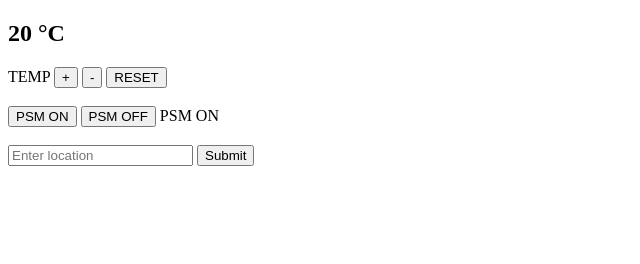
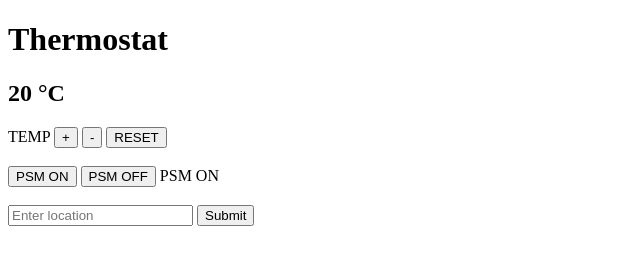
Before and after one commit to MattGough/Thermostat, a plain HTML site: page index.html in a window 1280 px wide. Shown: the whole page, without its empty margins (0-640 px from the left). Drawn offline with Linux system fonts and the light colour scheme.

Commit message:
Updated CSS.

```diff
--- /dev/null
+++ b/css/style.css
@@ -0,0 +1,72 @@
+/* http://meyerweb.com/eric/tools/css/reset/
+   v2.0 | 20110126
+   License: none (public domain)
+*/
+
+html, body, div, span, applet, object, iframe,
+h1, h2, h3, h4, h5, h6, p, blockquote, pre,
+a, abbr, acronym, address, big, cite, code,
+del, dfn, em, img, ins, kbd, q, s, samp,
+small, strike, strong, sub, sup, tt, var,
+b, u, i, center,
+dl, dt, dd, ol, ul, li,
+fieldset, form, label, legend,
+table, caption, tbody, tfoot, thead, tr, th, td,
+article, aside, canvas, details, embed,
+figure, figcaption, footer, header, hgroup,
+menu, nav, output, ruby, section, summary,
+time, mark, audio, video {
+	margin: 0;
+	padding: 0;
+	border: 0;
+	font-size: 100%;
+	font: inherit;
+	vertical-align: baseline;
+}
+/* HTML5 display-role reset for older browsers */
+article, aside, details, figcaption, figure,
+footer, header, hgroup, menu, nav, section {
+	display: block;
+}
+body {
+	line-height: 1;
+}
+ol, ul {
+	list-style: none;
+}
+blockquote, q {
+	quotes: none;
+}
+blockquote:before, blockquote:after,
+q:before, q:after {
+	content: '';
+	content: none;
+}
+table {
+	border-collapse: collapse;
+	border-spacing: 0;
+}
+
+
+body {
+  background-color: #55ACEE;
+}
+
+div.temp_control1 {
+  margin: auto;
+  margin-top: 150px;
+  background-color: #55ACEE;
+  width: 500px;
+  height: 200px;
+  border: 1px solid #463D5A;
+  border-radius: 16px;
+  padding: 10px;
+}
+
+h1.heading {
+  font-size: 100px;
+  font-family: sans-serif;
+  font-style: italic;
+  margin-top: 10px;
+  margin-left: 10px;
+}
--- a/index.html
+++ b/index.html
@@ -3,7 +3,11 @@
  <head>
   <title>Thermostat Interface</title>
  </head>
+   <link href="css/tempcolour.css" type="text/css" rel="stylesheet" />
   <body>
+    <h1 class="heading">Thermostat</h1>
+    <main>
+      <div class='temp_control1'>
    <section class='temp_control'>
      <h1> <span id="temperature"></span> &deg;C</h1>
      <span>TEMP</span>
@@ -16,19 +20,22 @@
     <button id="PSM_OFF">PSM OFF</button>
       PSM <span id="power-saving-status">ON</span>
   </section>
+</div>
    <br >
+ <div class='local'>
    <section class='local_conditions'>
     <form id="select-city">
      <input id="current-city" type="text" placeholder="Enter location"></input>
      <input type="submit"></input>
     </form>
   </section>
+</div>
    <br >
     <span id="current-info"></span>
+  </main>
    <script src="src/Thermostat.js"></script>
  </body>
 </html>
 
 <script src="jquery.js"></script>
  <script src="interface.js"></script>
-  <link href="css/tempcolour.css" type="text/css" rel="stylesheet" />
```
